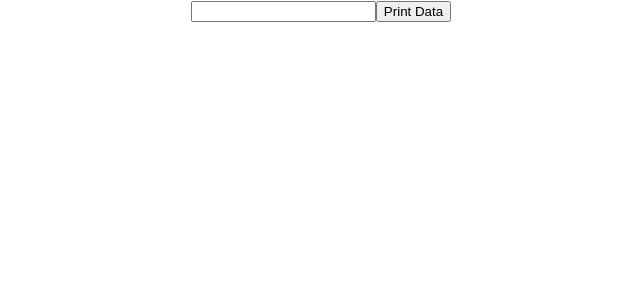
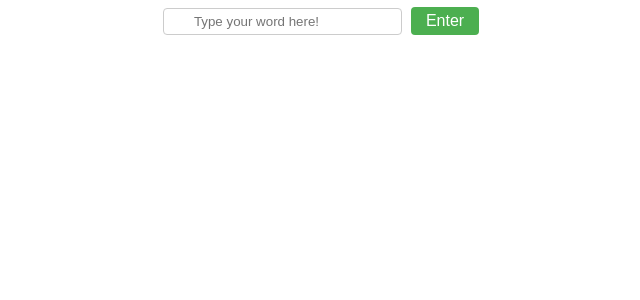
Before and after one commit to TrNz4869/lab-react, a React (Create React App) app: page / in a window 1280 px wide. Shown: the top 300 px of the page, without its empty margins (319-959 px from the left). Built offline with nearby package versions, Linux system fonts and the light colour scheme.

Commit message:
edit card, button, input_field css

```diff
--- a/src/App.css
+++ b/src/App.css
@@ -1,5 +1,6 @@
 .App {
-  text-align: center;
+  text-align:center;
+  vertical-align:middle;
 }
 
 .App-logo {
@@ -21,7 +22,7 @@
   align-items: center;
   justify-content: center;
   font-size: calc(10px + 2vmin);
-  color: white;
+  color: rgb(255, 255, 255);
 }
 
 .App-link {
@@ -38,16 +39,45 @@
 }
 
 .card {
-  display: inline-block;
+  display: inline-flex;
+  flex-direction: column;
+  align-items: center;
+  justify-content: center;
   text-align: center;
+  border-radius: 25px;
   width: 3em;
-  font-size: 2em;
+  height: 4em;
+  font-size: 1em;
   box-shadow: 0 4px 8px 0 rgba(0,0,0,0.2);
   margin: 1em;
   user-select: none;
+
+
  }
 
  .activeCard {
-  color: red;
-  background: pink;
+  color: rgb(5, 54, 7);
+  background: rgb(69, 240, 98);
  }
+
+
+ input[type=text] {
+  padding: 5px 30px;
+  margin: 8px 0;
+  display: inline-block;
+  border: 1px solid #ccc;
+  border-radius: 4px;
+  box-sizing: border-box;
+}
+
+.button {
+  background-color: #4CAF50; /* Green */
+  border: none;
+  color: white;
+  padding: 5px 15px;
+  text-align: center;
+  text-decoration: none;
+  display: inline-block;
+  border-radius: 4px;
+  font-size: 16px;
+}
--- a/src/App.js
+++ b/src/App.js
@@ -11,18 +11,19 @@ function App() {
     setData(val.target.value)
     setPrint(false)
   }
+
   return (
     <div className="App">
-     {
+    <input type="text" placeholder="Type your word here!" onChange={getData}/>&nbsp;&nbsp;
+    <button class="button" onClick={()=>setPrint(true)}>Enter</button>
+    {
        print?
        <WordCard value={data}/>
        :null
-     }
-    <input type="text" onChange={getData} />
-    <button onClick={()=>setPrint(true)} >Print Data</button>
+    }
+
     </div>
   );
 }
 
-
 export default App;
```
